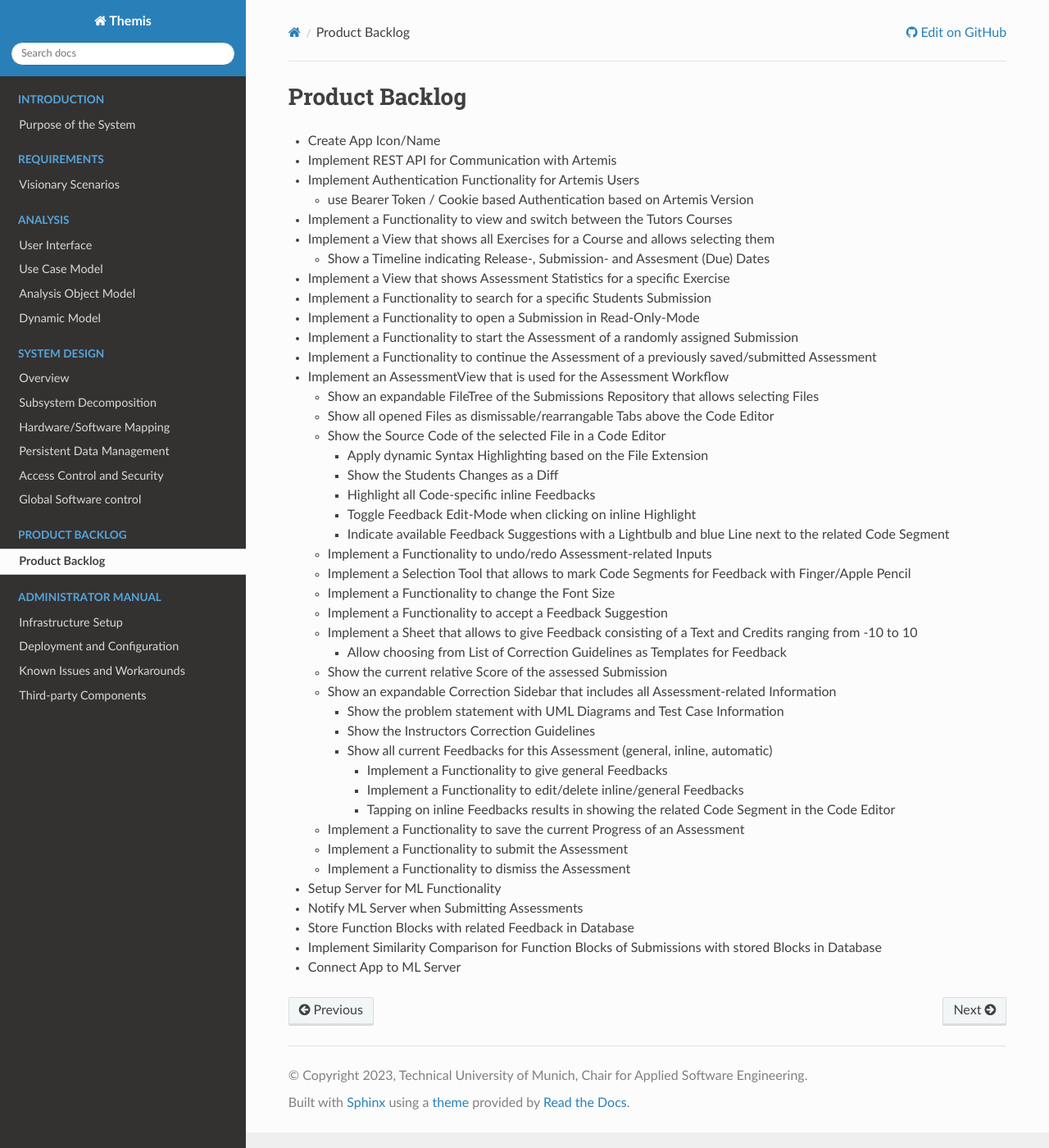
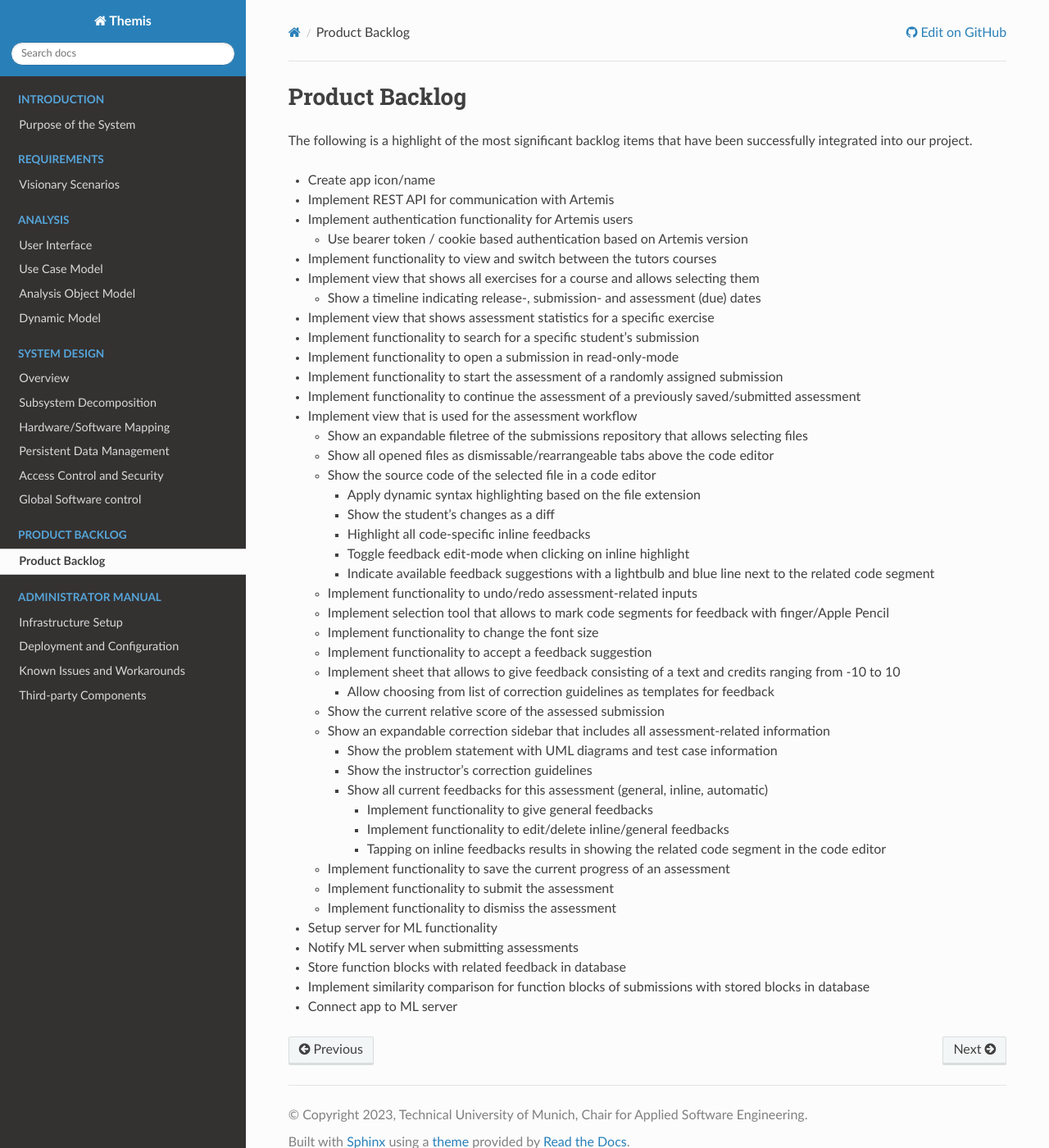
Before and after one commit to ls1intum/Themis, a Sphinx documentation site: the page built from docs/backlog/backlog.rst, in a window 1280 px wide and 1400 px high. Shown: the whole window at 82% size. Built offline with Sphinx 7.4.7 and the Read the Docs theme 2.0.0, drawn with Linux system fonts in a browser that asks for light colours.

Commit message:
change request

```diff
--- a/docs/backlog/backlog.rst
+++ b/docs/backlog/backlog.rst
@@ -1,52 +1,54 @@
 Product Backlog
 ===========================================
-* Create App Icon/Name
-* Implement REST API for Communication with Artemis
-* Implement Authentication Functionality for Artemis Users
+The following is a highlight of the most significant backlog items that have been successfully integrated into our project.
 
-  - use Bearer Token / Cookie based Authentication based on Artemis Version
-* Implement a Functionality to view and switch between the Tutors Courses
-* Implement a View that shows all Exercises for a Course and allows selecting them
+* Create app icon/name
+* Implement REST API for communication with Artemis
+* Implement authentication functionality for Artemis users
 
-  - Show a Timeline indicating Release-, Submission- and Assesment (Due) Dates
-* Implement a View that shows Assessment Statistics for a specific Exercise
-* Implement a Functionality to search for a specific Students Submission
-* Implement a Functionality to open a Submission in Read-Only-Mode
-* Implement a Functionality to start the Assessment of a randomly assigned Submission
-* Implement a Functionality to continue the Assessment of a previously saved/submitted Assessment
-* Implement an AssessmentView that is used for the Assessment Workflow
+  - Use bearer token / cookie based authentication based on Artemis version
+* Implement functionality to view and switch between the tutors courses
+* Implement view that shows all exercises for a course and allows selecting them
 
-  - Show an expandable FileTree of the Submissions Repository that allows selecting Files
-  - Show all opened Files as dismissable/rearrangable Tabs above the Code Editor
-  - Show the Source Code of the selected File in a Code Editor
+  - Show a timeline indicating release-, submission- and assessment (due) dates
+* Implement view that shows assessment statistics for a specific exercise
+* Implement functionality to search for a specific student's submission
+* Implement functionality to open a submission in read-only-mode
+* Implement functionality to start the assessment of a randomly assigned submission
+* Implement functionality to continue the assessment of a previously saved/submitted assessment
+* Implement view that is used for the assessment workflow
 
-    + Apply dynamic Syntax Highlighting based on the File Extension
-    + Show the Students Changes as a Diff
-    + Highlight all Code-specific inline Feedbacks
-    + Toggle Feedback Edit-Mode when clicking on inline Highlight
-    + Indicate available Feedback Suggestions with a Lightbulb and blue Line next to the related Code Segment
-  - Implement a Functionality to undo/redo Assessment-related Inputs
-  - Implement a Selection Tool that allows to mark Code Segments for Feedback with Finger/Apple Pencil
-  - Implement a Functionality to change the Font Size
-  - Implement a Functionality to accept a Feedback Suggestion
-  - Implement a Sheet that allows to give Feedback consisting of a Text and Credits ranging from -10 to 10
+  - Show an expandable filetree of the submissions repository that allows selecting files
+  - Show all opened files as dismissable/rearrangeable tabs above the code editor
+  - Show the source code of the selected file in a code editor
 
-    + Allow choosing from List of Correction Guidelines as Templates for Feedback
-  - Show the current relative Score of the assessed Submission
-  - Show an expandable Correction Sidebar that includes all Assessment-related Information
+    + Apply dynamic syntax highlighting based on the file extension
+    + Show the student's changes as a diff
+    + Highlight all code-specific inline feedbacks
+    + Toggle feedback edit-mode when clicking on inline highlight
+    + Indicate available feedback suggestions with a lightbulb and blue line next to the related code segment
+  - Implement functionality to undo/redo assessment-related inputs
+  - Implement selection tool that allows to mark code segments for feedback with finger/Apple Pencil
+  - Implement functionality to change the font size
+  - Implement functionality to accept a feedback suggestion
+  - Implement sheet that allows to give feedback consisting of a text and credits ranging from -10 to 10
 
-    + Show the problem statement with UML Diagrams and Test Case Information
-    + Show the Instructors Correction Guidelines
-    + Show all current Feedbacks for this Assessment (general, inline, automatic)
+    + Allow choosing from list of correction guidelines as templates for feedback
+  - Show the current relative score of the assessed submission
+  - Show an expandable correction sidebar that includes all assessment-related information
 
-      * Implement a Functionality to give general Feedbacks
-      * Implement a Functionality to edit/delete inline/general Feedbacks
-      * Tapping on inline Feedbacks results in showing the related Code Segment in the Code Editor
-  - Implement a Functionality to save the current Progress of an Assessment
-  - Implement a Functionality to submit the Assessment
-  - Implement a Functionality to dismiss the Assessment
-* Setup Server for ML Functionality
-* Notify ML Server when Submitting Assessments
-* Store Function Blocks with related Feedback in Database
-* Implement Similarity Comparison for Function Blocks of Submissions with stored Blocks in Database
-* Connect App to ML Server
+    + Show the problem statement with UML diagrams and test case information
+    + Show the instructor's correction guidelines
+    + Show all current feedbacks for this assessment (general, inline, automatic)
+
+      * Implement functionality to give general feedbacks
+      * Implement functionality to edit/delete inline/general feedbacks
+      * Tapping on inline feedbacks results in showing the related code segment in the code editor
+  - Implement functionality to save the current progress of an assessment
+  - Implement functionality to submit the assessment
+  - Implement functionality to dismiss the assessment
+* Setup server for ML functionality
+* Notify ML server when submitting assessments
+* Store function blocks with related feedback in database
+* Implement similarity comparison for function blocks of submissions with stored blocks in database
+* Connect app to ML server
```
